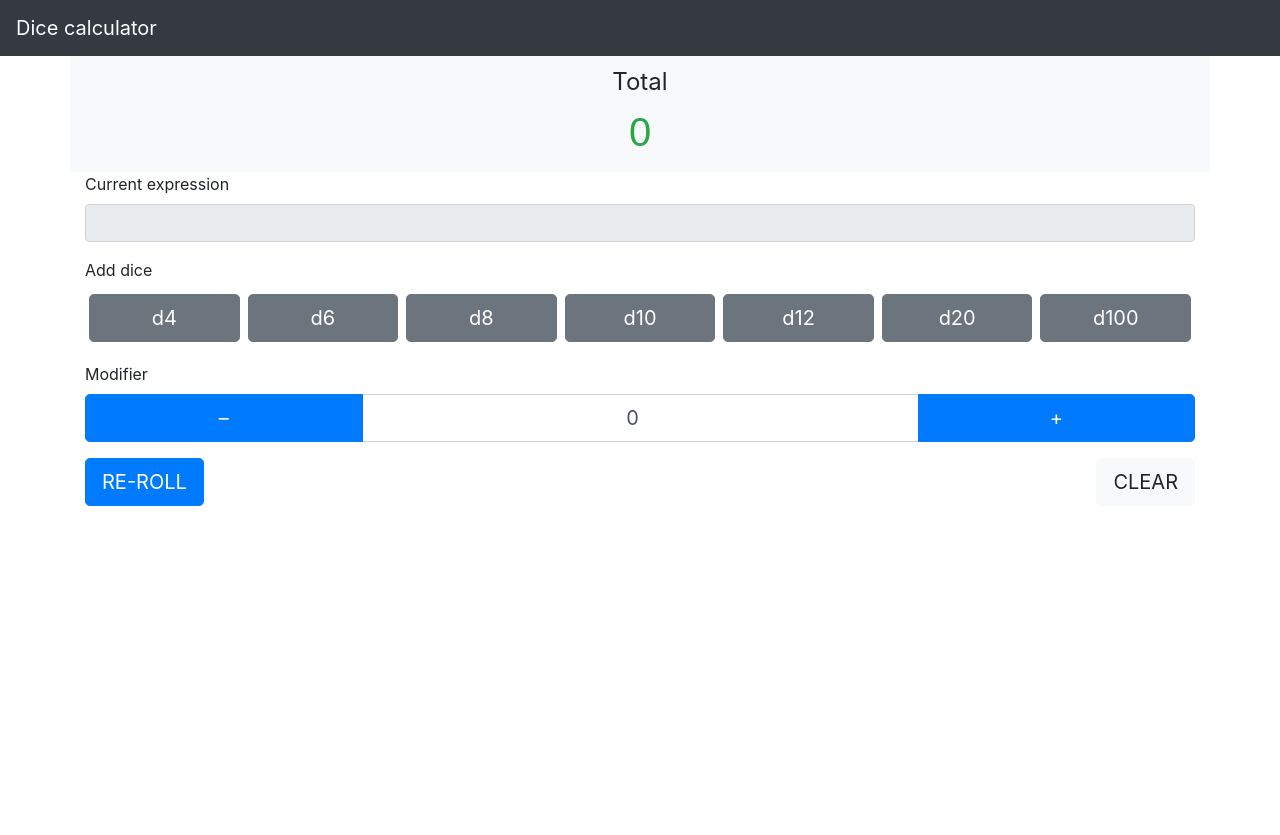
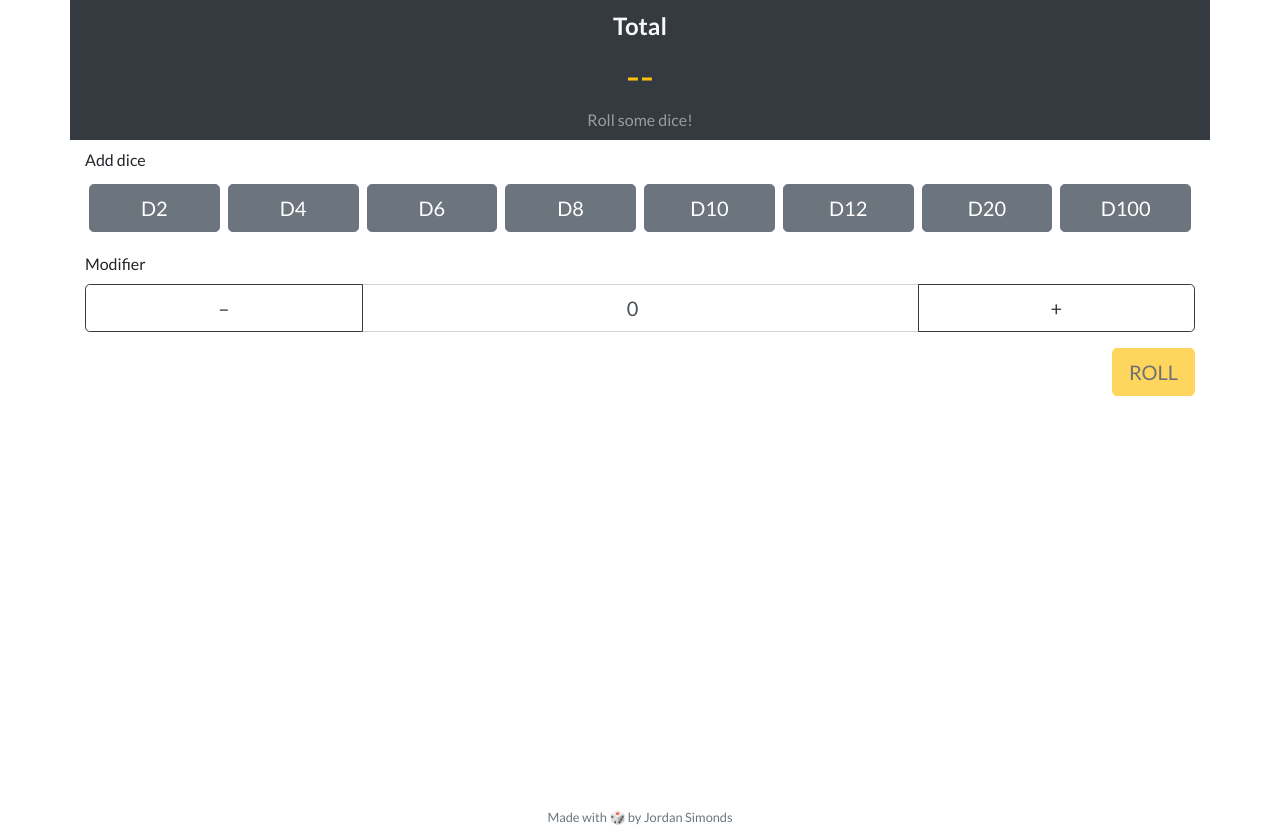
Before and after one commit to Jexordexan/dice-roller, a Vue app: page / in a window 1280 px wide. Before the commit the page ends 800 px from the top, so only its background shows below. Built offline with nearby package versions, Linux system fonts and the light colour scheme.

Commit message:
Sound effects and other style changes

```diff
--- a/App.vue
+++ b/App.vue
@@ -1,12 +1,10 @@
 <template>
-  <div class="navbar navbar-dark bg-dark">
-    <div class="navbar-brand">
-      Dice calculator
-    </div>
-  </div>
   <main class="container">
     <Dice />
   </main>
+  <footer class="text-muted small p-2 text-center">
+    Made with 🎲 by Jordan Simonds
+  </footer>
 </template>
 
 <script lang="ts">
@@ -27,16 +25,17 @@ export default {
 </script>
 
 <style>
-h1,
-p {
-  font-family: Arial, Helvetica, sans-serif;
+body {
+  font-family: 'Lato', 'Helvetica Neue', 'Roboto', sans-serif;
 }
 
 main {
   max-width: 900px;
+  min-height: 100vh;
 }
 
 button.btn {
   touch-action: manipulation;
+  text-transform: uppercase;
 }
 </style>
--- a/components/Dice.vue
+++ b/components/Dice.vue
@@ -1,23 +1,24 @@
 <template>
   <div>
-    <div class="row text-center bg-light rounded">
+    <header class="row text-center bg-dark mb-2 text-light">
       <div class="col mx-auto p-2">
-        <legend>Total</legend>
-        <h1 class="text-success" :class="{ wiggle: animating }">{{ tweenedTotal }}</h1>
+        <legend id="total-label" class="font-weight-bold">Total</legend>
+        <h1 id="roll-total" aria-describedby="total-label" class="text-warning" :class="{ wiggle: animating }">
+          {{ tweenedTotal || '--' }}
+        </h1>
         <div class="sr-only" aria-live="polite">Total: {{ total }}</div>
+        <div class="text-white-50">
+          {{ expression || 'Roll some dice!' }}
+        </div>
       </div>
-    </div>
-    <div class="form-group">
-      <label for="expression">Current expression</label>
-      <input id="expression" class="form-control text-center" type="text" readonly :value="expression" />
-    </div>
+    </header>
     <div class="form-group">
       <label class="form-label">Add dice</label>
       <br />
       <div class="d-flex flex-wrap justify-content-center die-buttons">
         <button
           class="die-button btn btn-secondary btn-lg m-1 flex-grow-1"
-          v-for="die in dice"
+          v-for="die in diceBag"
           :key="die"
           @click="recordRoll(die)"
         >
@@ -29,30 +30,42 @@
       <label for="modifier">Modifier</label>
       <div class="input-group input-group-lg">
         <div class="input-group-prepend w-25">
-          <button class="btn btn-primary flex-fill" @click="modifier += -1">–</button>
+          <button class="btn btn-outline-dark flex-fill" @click="modifier += -1">–</button>
         </div>
-        <input id="modifier" class="form-control text-center" type="number" v-model.number="modifier" />
+        <input
+          id="modifier"
+          class="form-control text-center"
+          type="number"
+          inputmode="numeric"
+          v-model.number="modifier"
+        />
         <div class="input-group-append w-25">
-          <button class="btn btn-primary flex-fill" @click="modifier += 1">+</button>
+          <button class="btn btn-outline-dark flex-fill" @click="modifier += 1">+</button>
         </div>
       </div>
     </div>
-    <div class="form-group">
-      <button class="btn btn-primary btn-lg mr-2" @click="reRoll">
-        RE-ROLL
+    <div class="form-group d-flex flex-row-reverse">
+      <button class="btn btn-warning btn-lg" @click="reRoll" :disabled="!rollMap.size > 0 || animating">
+        Roll
       </button>
-      <button class="btn btn-secondary btn-lg" @click="save" v-show="rollMap.size > 0">
-        SAVE
+      <button class="btn btn-secondary btn-lg mr-1" @click="saveRoll" v-show="rollMap.size > 0">
+        Save
       </button>
-      <button class="btn btn-light btn-lg float-right" @click="clear">
-        CLEAR
+      <button class="btn btn-light btn-lg mr-auto" @click="clear" v-show="expression">
+        Clear
       </button>
     </div>
     <template v-if="savedRolls.length">
       <hr />
       <h3>Saved rolls</h3>
       <div class="list-group">
-        <SavedRoll v-for="roll in savedRolls" :key="roll.name" :name="roll.name" :expression="roll.expression" />
+        <SavedRoll
+          v-for="(roll, index) in savedRolls"
+          :key="index"
+          :name="roll.name"
+          :expression="roll.expression"
+          @delete="deleteRoll(index)"
+        />
       </div>
     </template>
   </div>
@@ -60,18 +73,18 @@
 
 <script lang="ts">
 import { defineComponent, ref, reactive, computed } from 'vue';
+
+// These composition functions are just expoerted reactive logic engines
 import useTween from '../hooks/useTween';
 import useLocalStorage from '../hooks/useLocalStorage';
 
+// Import components the same old way
 import SavedRoll from './SavedRoll.vue';
+import { rollDie, rollExpression, playDiceSound } from '../utils/diceRolling';
 
 interface Roll {
   expression: string;
   name?: string;
-}
-
-function rollDie(die: number) {
-  return Math.ceil(Math.random() * die);
 }
 
 export default defineComponent({
@@ -80,11 +93,25 @@ export default defineComponent({
     SavedRoll,
   },
   setup() {
-    // Current roll editor
-    const dice = [4, 6, 8, 10, 12, 20, 100];
+    // This is a true constant, we will never update this array
+    // No need to make it reactive
+    const diceBag = [2, 4, 6, 8, 10, 12, 20, 100];
+
+    // Think of these like data from the object API
+    // But instead of being bound to this, each ref has a .value
+    // TIP: Use ref whenever you would use `let` in normal JS
     const result = ref(0);
     const modifier = ref(0);
+
+    // we use this to count each die thats been rolled
+    // using reactive to wrap a Map, yes Maps/Sets are now reactive!
+    // TIP: Use reactive whenever you would use `const` in regular JS
     const rollMap = reactive(new Map<number, number>());
+
+    // ComputedRefs are equivalent to computed section in object api
+    // Like refs, they also have a readonly .value property
+
+    // This computed ref converts our Map and modifier to a string like "1d8 + 2d6 + 3"
     const expression = computed(() => {
       const list: string[] = [];
       rollMap.forEach((count, die) => list.push(`${count}d${die}`));
@@ -92,7 +119,14 @@ export default defineComponent({
       return list.join(' + ');
     });
 
+    const total = computed(() => result.value + modifier.value);
+
+    // Using external logic to get a ref for a tweened value
+    const { tweened: tweenedTotal, animating } = useTween(total, 250);
+
+    // These are methods
     function recordRoll(die: number) {
+      playDiceSound();
       rollMap.set(die, (rollMap.get(die) || 0) + 1);
       result.value += rollDie(die);
     }
@@ -104,31 +138,30 @@ export default defineComponent({
     }
 
     function reRoll() {
+      playDiceSound();
       result.value = 0;
-      rollMap.forEach((count, die) => {
-        for (let i = 0; i < count; i++) {
-          result.value += rollDie(die);
-        }
-      });
+      result.value = rollExpression(expression.value);
     }
-
-    const { source: total, tweened: tweenedTotal, animating } = useTween(
-      computed(() => result.value + modifier.value),
-      250
-    );
 
     // Saved roll equations
     const savedRolls = useLocalStorage('savedRolls', [] as Roll[]);
 
-    function save() {
+    function saveRoll() {
       if (rollMap.size === 0) return;
-      const name = prompt('Enter a name for this roll') || 'Unnamed';
-      savedRolls.value.push({ name, expression: expression.value });
+      const name = prompt('Enter a name for this roll');
+      if (name == null) return;
+      savedRolls.value.push({ name: name.trim() || 'No name', expression: expression.value });
       clear();
     }
 
+    function deleteRoll(index: number) {
+      if (index < 0 || index >= savedRolls.value.length) return;
+      savedRolls.value.splice(index, 1);
+    }
+
     return {
-      dice,
+      // Roll editor
+      diceBag,
       rollMap,
       result,
       total,
@@ -139,7 +172,10 @@ export default defineComponent({
       reRoll,
       expression,
       clear,
-      save,
+
+      // Saved rolls
+      saveRoll,
+      deleteRoll,
       savedRolls,
     };
   },
@@ -155,20 +191,27 @@ export default defineComponent({
   animation: wiggle 250ms ease-in-out;
   opacity: 0.5;
   filter: blur(2px);
+  transform-origin: center;
 }
 
 @keyframes wiggle {
   0% {
-    transform: translateX(0px);
+    transform: translate(0px, 0px) rotate(0);
   }
-  25% {
-    transform: translateX(20px);
+  20% {
+    transform: translateX(20px) rotate(10deg);
   }
-  75% {
-    transform: translateX(-20px);
+  40% {
+    transform: translateY(20px) rotate(-10deg);
+  }
+  60% {
+    transform: translateX(-20px) rotate(10deg);
+  }
+  80% {
+    transform: translateY(-20px) rotate(-10deg);
   }
   100% {
-    transform: translateX(0px);
+    transform: translate(0px, 0px) rotate(0);
   }
 }
 </style>
--- a/components/SavedRoll.vue
+++ b/components/SavedRoll.vue
@@ -1,5 +1,9 @@
 <template>
   <div class="list-group-item d-flex">
+    <button class="close mr-2 ml-n2" @click="$emit('delete')">
+      <div class="sr-only">Delete</div>
+      &times;
+    </button>
     <div>
       <strong>
         {{ name }}
@@ -8,9 +12,9 @@
         {{ expression }}
       </div>
     </div>
-    <span class="ml-auto mr-2 h2 align-self-center">{{ tweenedResult || '--' }}</span>
-    <button class="btn btn-primary" @click="roll">
-      ROLL
+    <span class="ml-auto mx-2 my-0 h2 align-self-center text-success">{{ tweenedResult || '--' }}</span>
+    <button class="btn btn-primary" @click="rollDice">
+      Roll
     </button>
   </div>
 </template>
@@ -18,63 +22,28 @@
 <script lang="ts">
 import { defineComponent, PropType, ref } from 'vue';
 import useTween from '../hooks/useTween';
+import { rollExpression, playDiceSound } from '../utils/diceRolling';
 
 export default defineComponent({
   props: {
     name: String,
     expression: {
-      type: String,
       default: '',
     },
   },
   setup(props) {
     const result = ref(0);
+    const { tweened: tweenedResult } = useTween(result, 250);
 
-    function dN(N: number) {
-      const random = Math.random();
-      return Math.ceil(random * N);
+    function rollDice() {
+      playDiceSound();
+      result.value = rollExpression(props.expression);
     }
-
-    function MdN(M: number, N: number) {
-      let sum = 0;
-      for (let i = 0; i < M; i++) {
-        sum += dN(N);
-      }
-      return sum;
-    }
-
-    function parseConstant(str: string): number {
-      return Number(str);
-    }
-
-    function parseRoll(str: string): number {
-      const rollRE = /(\d+)d(\d+)/;
-      const match = rollRE.exec(str);
-      if (!match) return 0;
-      const [_, M, N] = match;
-      return MdN(parseConstant(M), parseConstant(N));
-    }
-
-    function roll() {
-      const portions = props.expression.split('+').map((s) => s.trim());
-
-      result.value = portions.reduce((sum, r) => {
-        if (r.includes('d')) {
-          return sum + parseRoll(r);
-        } else if (!Number.isNaN(Number(r))) {
-          return sum + parseConstant(r);
-        } else {
-          return sum;
-        }
-      }, 0);
-    }
-
-    const { tweened: tweenedResult } = useTween(result, 250);
 
     return {
       tweenedResult,
+      rollDice,
       result,
-      roll,
     };
   },
 });
--- a/index.html
+++ b/index.html
@@ -9,10 +9,12 @@
       integrity="sha384-9aIt2nRpC12Uk9gS9baDl411NQApFmC26EwAOH8WgZl5MYYxFfc+NcPb1dKGj7Sk"
       crossorigin="anonymous"
     />
+    <link href="https://fonts.googleapis.com/css2?family=Lato:wght@400;700&display=swap" rel="stylesheet" />
     <!-- <script src="https://cdnjs.cloudflare.com/ajax/libs/tween.js/18.5.0/Tween.js"></script> -->
-    <title>Vue 3 demo</title>
+    <title>Dice Roller</title>
   </head>
   <body>
+    <audio id="diceRollAudio" src="http://www.gnubg.org/win32/wavs/roll.wav"></audio>
     <div id="app"></div>
     <script type="module">
       import { createApp } from 'vue';
--- /dev/null
+++ b/utils/diceRolling.ts
@@ -0,0 +1,46 @@
+export function rollDie(N: number) {
+  const random = Math.random();
+  return Math.ceil(random * N);
+}
+
+export function rollDieMTimes(M: number, N: number) {
+  let sum = 0;
+  for (let i = 0; i < M; i++) {
+    sum += rollDie(N);
+  }
+  return sum;
+}
+
+export function parseInt(str: string): number {
+  return Number(str);
+}
+
+export function parseRoll(str: string): number {
+  const rollRE = /(\d+)d(\d+)/;
+  const match = rollRE.exec(str);
+  if (!match) return 0;
+  const [_, M, N] = match;
+  return rollDieMTimes(parseInt(M), parseInt(N));
+}
+
+export function playDiceSound() {
+  const audioElement = document.getElementById('diceRollAudio') as HTMLAudioElement;
+  if (!audioElement) return;
+  audioElement.play();
+}
+
+export function rollExpression(expression: string): number {
+  const portions = expression.split('+').map((s) => s.trim());
+
+  const result = portions.reduce((sum, r) => {
+    if (r.includes('d')) {
+      return sum + parseRoll(r);
+    } else if (parseInt(r)) {
+      return sum + parseInt(r);
+    } else {
+      return sum;
+    }
+  }, 0);
+
+  return result;
+}
```
